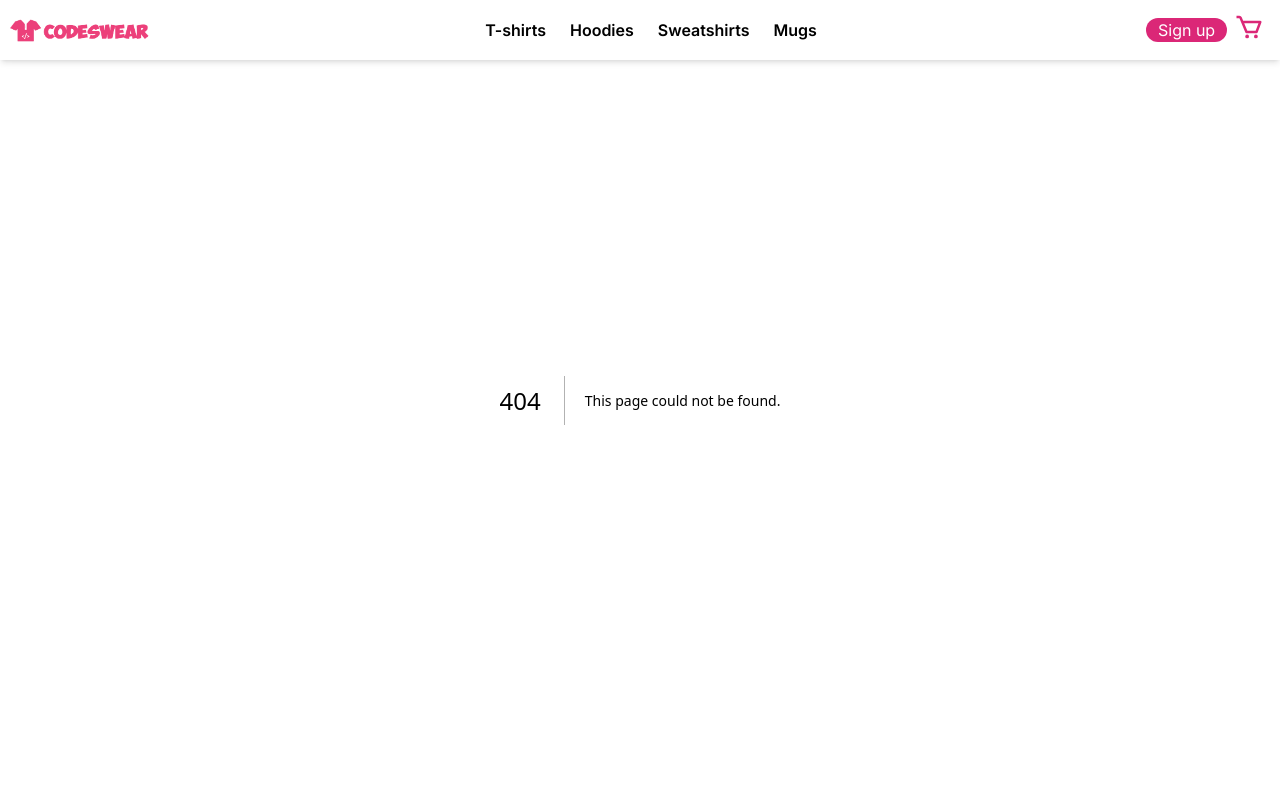
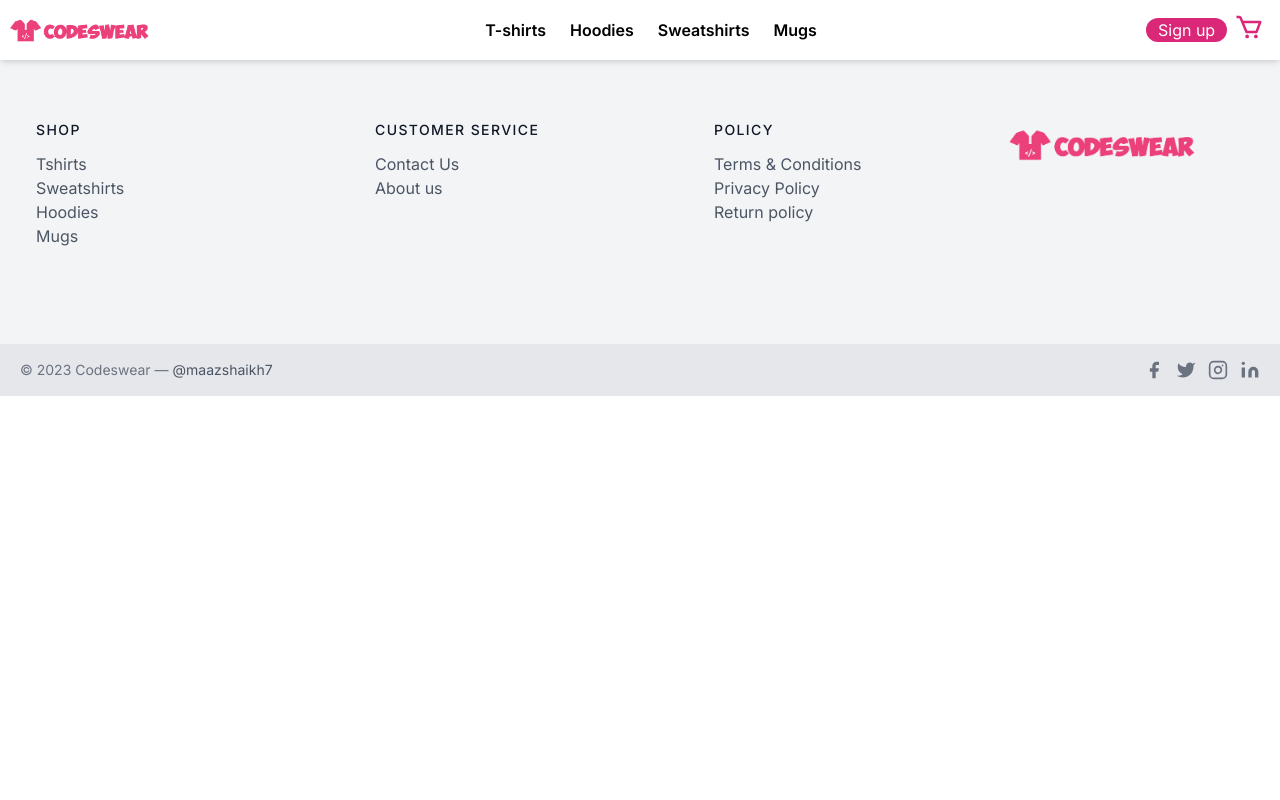
Before and after one commit to maazshaikh7/codeswear, a Next.js app: page /orders in a window 1280 px wide. Before the commit this address had no page. Shown: the top 800 px of the page. Built offline with nearby package versions, Linux system fonts and the light colour scheme.

Commit message:
Added alert on logout & general alert animation

```diff
--- /dev/null
+++ b/app/(routes)/orders/page.tsx
@@ -0,0 +1,7 @@
+import React from "react";
+
+const Orders = () => {
+  return <div>Orders</div>;
+};
+
+export default Orders;
--- a/app/_components/Navbar.tsx
+++ b/app/_components/Navbar.tsx
@@ -17,9 +17,9 @@
   const [token, setToken] = useState(localStorage.getItem("token"));
   const [userName, setUserName] = useState("");
   const [showDropdown, setShowDropdown] = useState(false);
+  const [loggedOutToast, setLoggedOutToast] = useState(false);
 
   useEffect(() => {
-    // If token is set, navigate to the homepage ("/")
     if (token) {
       router.replace("/");
     }
@@ -32,11 +32,14 @@
     setShowDropdown(!showDropdown);
   };
 
-  // Function to handle logout
   const handleLogout = () => {
     localStorage.removeItem("token");
     localStorage.removeItem("user");
     setToken(null);
+    setLoggedOutToast(true);
+    setTimeout(() => {
+      setLoggedOutToast(false);
+    }, 3000);
     setUserName("");
     router.push("/");
   };
@@ -102,7 +105,14 @@
             onClick={toggleDropdown}
           />
           {showDropdown && (
-            <div className="absolute top-12 right-0 bg-white border border-gray-200 rounded-md shadow-md">
+            <div className="absolute flex justify-center flex-col top-12 right-0 bg-white border shadow-lg border-gray-200 rounded-md">
+              <Link href="/account" className="text-center p-1 hover:underline">
+                Account
+              </Link>
+              <Link href="/orders" className="text-center p-1 hover:underline">
+                Orders
+              </Link>
+              <hr />
               <button
                 onClick={handleLogout}
                 className="block px-4 py-2 w-full text-left hover:bg-gray-100 focus:outline-none"
@@ -159,6 +169,13 @@
       >
         <BiX />
       </button>
+      {loggedOutToast && (
+        <div className="absolute top-20 flex justify-center w-screen">
+          <p className=" px-4 py-2 bg-pink-300 font-medium rounded-md animate-smooth-bounce">
+            Logged out successfully!
+          </p>
+        </div>
+      )}
     </nav>
   );
 };
--- a/app/globals.css
+++ b/app/globals.css
@@ -6,4 +6,38 @@
 button:disabled {
   @apply text-gray-500 bg-pink-200 cursor-not-allowed;
 }
+@keyframes smooth-bounce {
+  0% {
+    transform: translateY(-100%);
+    animation-timing-function: ease-out;
+  }
+  25% {
+    transform: translateY(50%);
+    animation-timing-function: ease-in;
+  }
+  50% {
+    transform: translateY(0);
+    animation-timing-function: ease-out;
+  }
+  70% {
+    transform: translateY(-20%);
+    animation-timing-function: ease-in;
+  }
+  85% {
+    transform: translateY(-5%);
+    animation-timing-function: ease-out;
+  }
+  95% {
+    transform: translateY(-2%);
+    animation-timing-function: ease-in;
+  }
+  100% {
+    transform: translateY(0);
+    animation-timing-function: ease-out;
+  }
+}
+
+.animate-smooth-bounce {
+  animation: smooth-bounce 1.5s;
+}
 @tailwind utilities;
```
